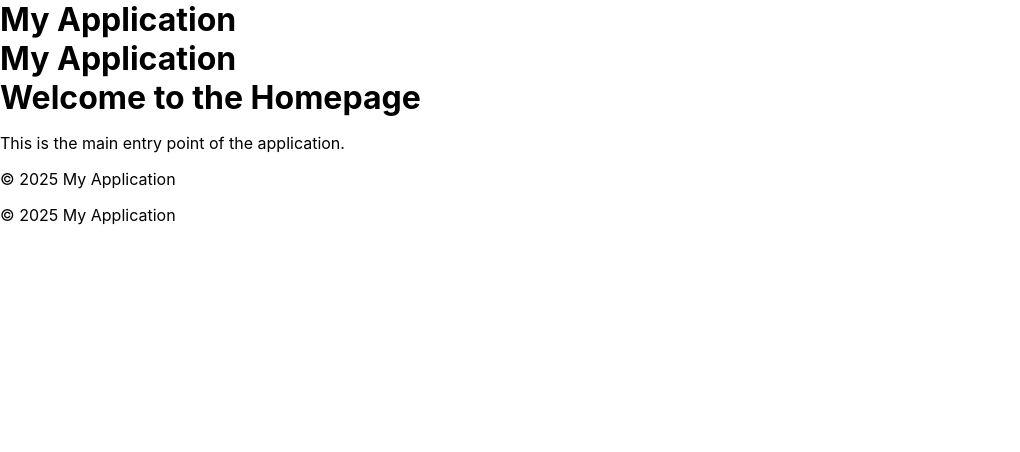
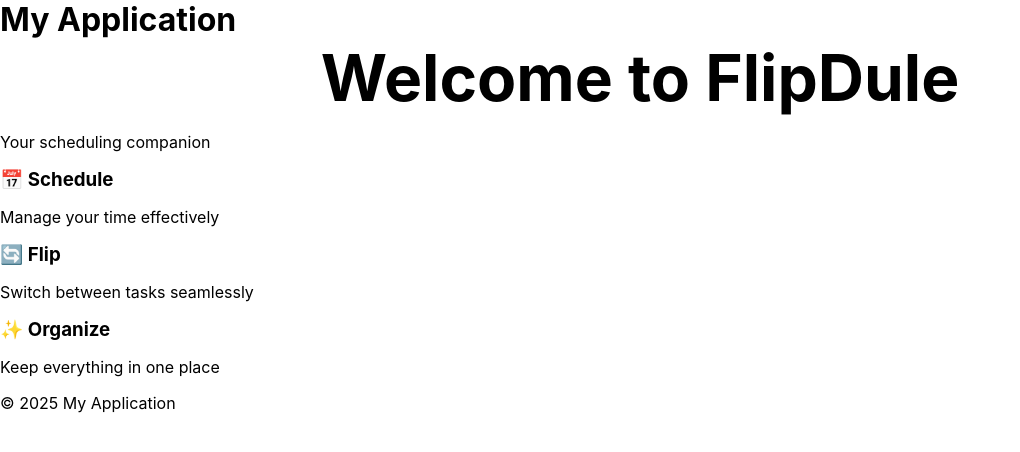
Before and after one commit to AloysJehwin/FlipDuel, a Next.js app in the folder frontend/: page / in a window 1280 px wide. Shown: the top 452 px of the page, without its empty margins (0-1020 px from the left). Built offline with nearby package versions, Linux system fonts and the light colour scheme.

Commit message:
Refactor homepage layout and content for FlipDule application

```diff
--- a/frontend/pages/index.tsx
+++ b/frontend/pages/index.tsx
@@ -1,12 +1,42 @@
-import Layout from '../components/Layout';
+// filepath: frontend/pages/index.tsx
+import Head from 'next/head'
+import styles from '../styles/Home.module.css'
 
-const Home = () => {
+export default function Home() {
   return (
-    <Layout>
-      <h1>Welcome to the Homepage</h1>
-      <p>This is the main entry point of the application.</p>
-    </Layout>
-  );
-};
+    <div className={styles.container}>
+      <Head>
+        <title>FlipDule - Welcome</title>
+        <meta name="description" content="FlipDule Application" />
+        <link rel="icon" href="/favicon.ico" />
+      </Head>
 
-export default Home;
+      <main className={styles.main}>
+        <h1 className={styles.title}>
+          Welcome to <span className={styles.brand}>FlipDule</span>
+        </h1>
+
+        <p className={styles.subtitle}>
+          Your scheduling companion
+        </p>
+
+        <div className={styles.cardGrid}>
+          <div className={styles.featureCard}>
+            <h3>📅 Schedule</h3>
+            <p>Manage your time effectively</p>
+          </div>
+
+          <div className={styles.featureCard}>
+            <h3>🔄 Flip</h3>
+            <p>Switch between tasks seamlessly</p>
+          </div>
+
+          <div className={styles.featureCard}>
+            <h3>✨ Organize</h3>
+            <p>Keep everything in one place</p>
+          </div>
+        </div>
+      </main>
+    </div>
+  )
+}
```
